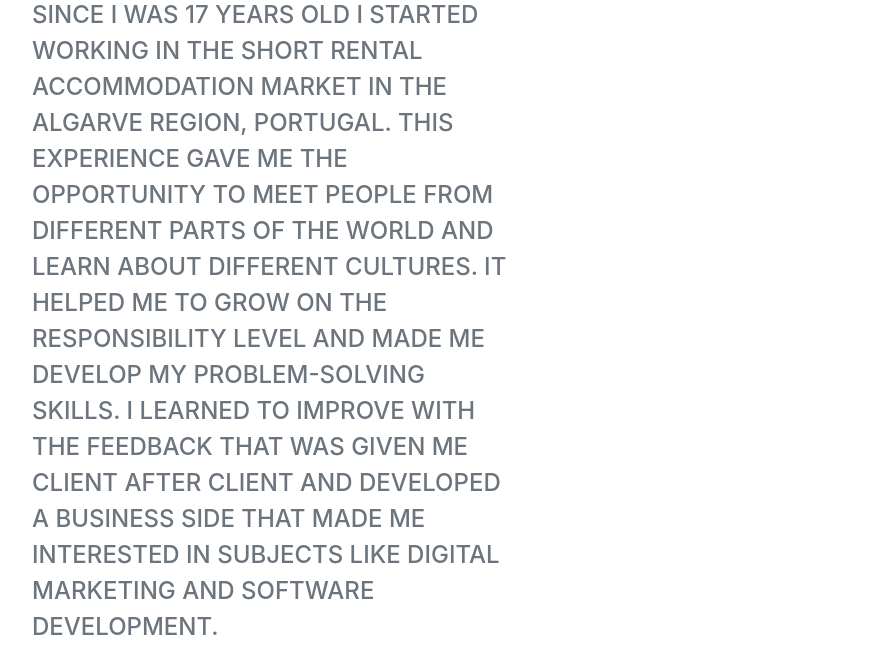
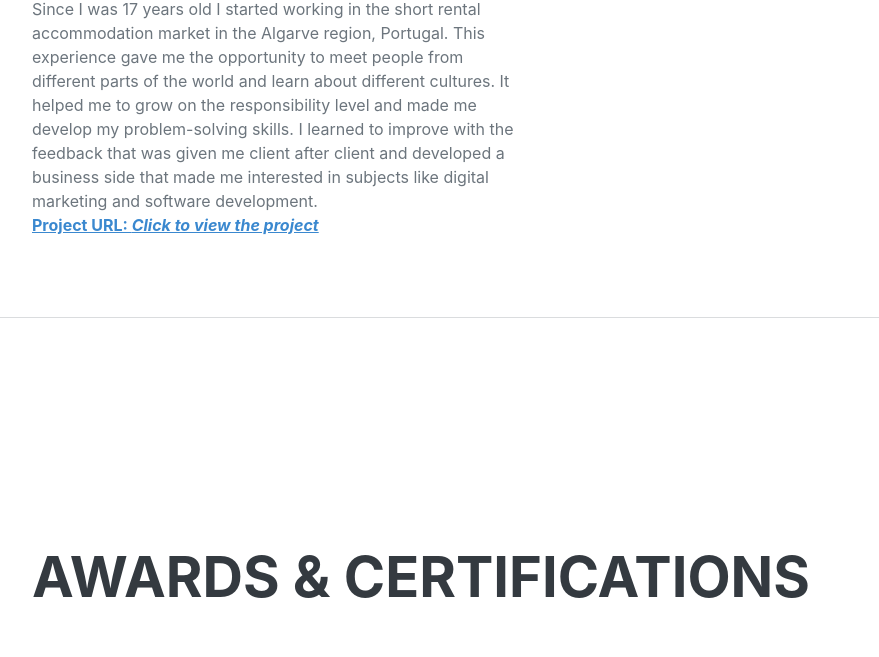
Before and after one commit to DavidBarbosadev/cv, a plain HTML site: page index.html in a window 1280 px wide. Shown: the part 4480-5137 px from the top of the page, without its empty margins (336-1215 px from the left). Drawn offline with nearby package versions, Linux system fonts and the light colour scheme; a web font is replaced by a local one.

Commit message:
Update index.html

```diff
--- a/index.html
+++ b/index.html
@@ -194,7 +194,7 @@
                     <div class="d-flex flex-column flex-md-row justify-content-between">
                          <div class="flex-grow-1">
                             <h3 class="mb-0">Vacation Rental Property Manager</h3>
-                            <div class="subheading mb-3">Since I was 17 years old I started working in the short rental accommodation market in the Algarve region, Portugal. This experience gave me the opportunity to meet people from different parts of the world and learn about different cultures. It helped me to grow on the responsibility level and made me develop my problem-solving skills. I learned to improve with the feedback that was given me client after client and developed a business side that made me interested in subjects like digital marketing and software development.</div>
+                            <div class="">Since I was 17 years old I started working in the short rental accommodation market in the Algarve region, Portugal. This experience gave me the opportunity to meet people from different parts of the world and learn about different cultures. It helped me to grow on the responsibility level and made me develop my problem-solving skills. I learned to improve with the feedback that was given me client after client and developed a business side that made me interested in subjects like digital marketing and software development.</div>
 
                             <a href="https://www.airbnb.pt/users/show/109122777" target="_blank"><strong>Project URL: <i>Click to view the project</i></strong></a>
                         </div>
```
